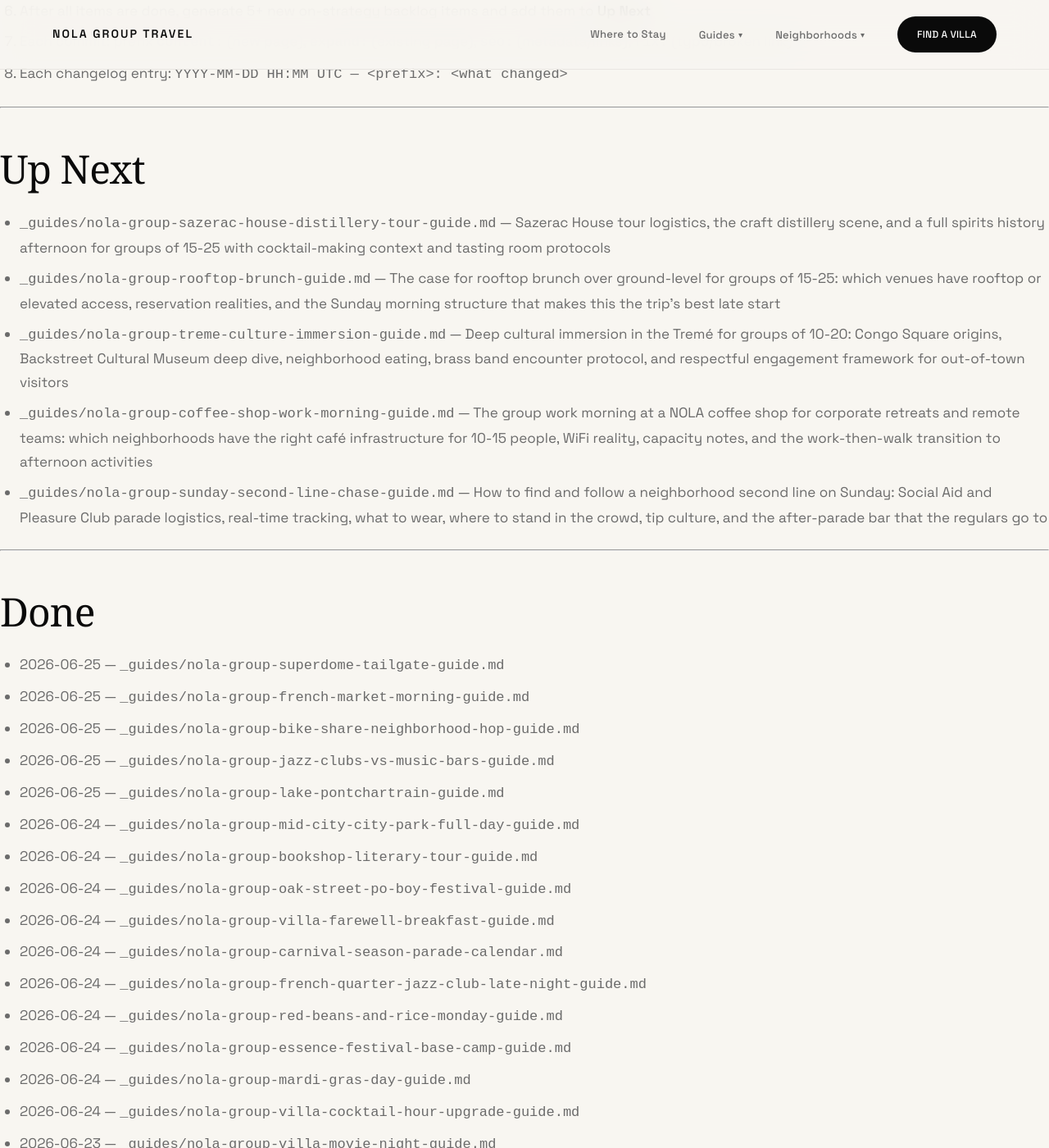
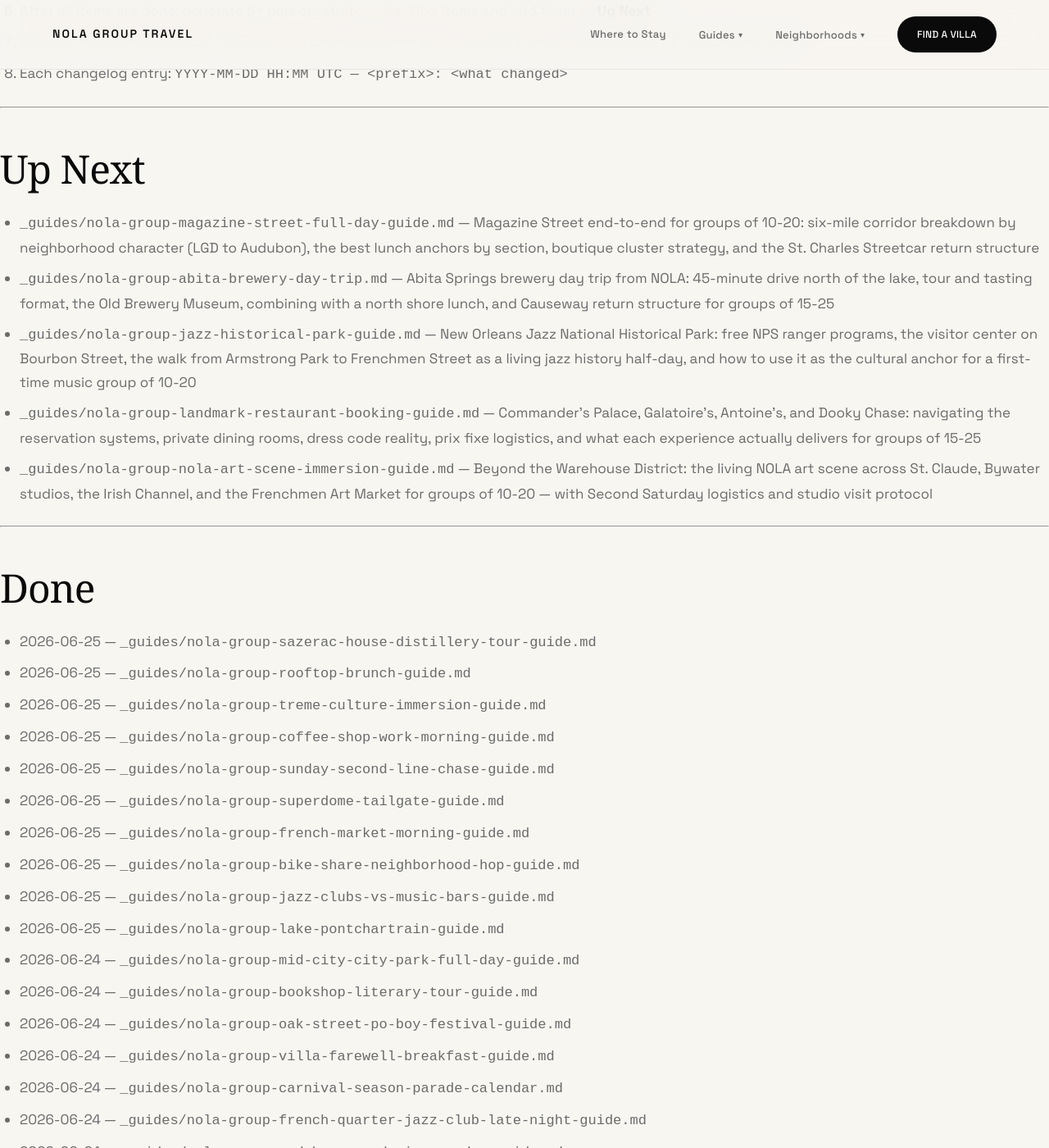
Before and after one commit to sjworth-dev/nola-group-travel, a Jekyll site: the page built from ROADMAP.md, in a window 1280 px wide and 1400 px high, scrolled down 3111 px. Shown: the whole window at 82% size. Built offline with Jekyll 4.4.1, drawn with Linux system fonts in a browser that asks for light colours; some web fonts are replaced; our own code applies the rules of GitHub Pages for plain Markdown files.

Commit message:
content: update ROADMAP — move 5 completed guides to Done, add 5 new Up Next items, append changelog entries

```diff
--- a/ROADMAP.md
+++ b/ROADMAP.md
@@ -86,16 +86,21 @@ This is an independent guide. Properties may be described editorially as example
 
 ## Up Next
 
-- `_guides/nola-group-sazerac-house-distillery-tour-guide.md` — Sazerac House tour logistics, the craft distillery scene, and a full spirits history afternoon for groups of 15-25 with cocktail-making context and tasting room protocols
-- `_guides/nola-group-rooftop-brunch-guide.md` — The case for rooftop brunch over ground-level for groups of 15-25: which venues have rooftop or elevated access, reservation realities, and the Sunday morning structure that makes this the trip's best late start
-- `_guides/nola-group-treme-culture-immersion-guide.md` — Deep cultural immersion in the Tremé for groups of 10-20: Congo Square origins, Backstreet Cultural Museum deep dive, neighborhood eating, brass band encounter protocol, and respectful engagement framework for out-of-town visitors
-- `_guides/nola-group-coffee-shop-work-morning-guide.md` — The group work morning at a NOLA coffee shop for corporate retreats and remote teams: which neighborhoods have the right café infrastructure for 10-15 people, WiFi reality, capacity notes, and the work-then-walk transition to afternoon activities
-- `_guides/nola-group-sunday-second-line-chase-guide.md` — How to find and follow a neighborhood second line on Sunday: Social Aid and Pleasure Club parade logistics, real-time tracking, what to wear, where to stand in the crowd, tip culture, and the after-parade bar that the regulars go to
+- `_guides/nola-group-magazine-street-full-day-guide.md` — Magazine Street end-to-end for groups of 10-20: six-mile corridor breakdown by neighborhood character (LGD to Audubon), the best lunch anchors by section, boutique cluster strategy, and the St. Charles Streetcar return structure
+- `_guides/nola-group-abita-brewery-day-trip.md` — Abita Springs brewery day trip from NOLA: 45-minute drive north of the lake, tour and tasting format, the Old Brewery Museum, combining with a north shore lunch, and Causeway return structure for groups of 15-25
+- `_guides/nola-group-jazz-historical-park-guide.md` — New Orleans Jazz National Historical Park: free NPS ranger programs, the visitor center on Bourbon Street, the walk from Armstrong Park to Frenchmen Street as a living jazz history half-day, and how to use it as the cultural anchor for a first-time music group of 10-20
+- `_guides/nola-group-landmark-restaurant-booking-guide.md` — Commander's Palace, Galatoire's, Antoine's, and Dooky Chase: navigating the reservation systems, private dining rooms, dress code reality, prix fixe logistics, and what each experience actually delivers for groups of 15-25
+- `_guides/nola-group-nola-art-scene-immersion-guide.md` — Beyond the Warehouse District: the living NOLA art scene across St. Claude, Bywater studios, the Irish Channel, and the Frenchmen Art Market for groups of 10-20 — with Second Saturday logistics and studio visit protocol
 
 ---
 
 ## Done
 
+- 2026-06-25 — `_guides/nola-group-sazerac-house-distillery-tour-guide.md`
+- 2026-06-25 — `_guides/nola-group-rooftop-brunch-guide.md`
+- 2026-06-25 — `_guides/nola-group-treme-culture-immersion-guide.md`
+- 2026-06-25 — `_guides/nola-group-coffee-shop-work-morning-guide.md`
+- 2026-06-25 — `_guides/nola-group-sunday-second-line-chase-guide.md`
 - 2026-06-25 — `_guides/nola-group-superdome-tailgate-guide.md`
 - 2026-06-25 — `_guides/nola-group-french-market-morning-guide.md`
 - 2026-06-25 — `_guides/nola-group-bike-share-neighborhood-hop-guide.md`
@@ -653,4 +658,9 @@ This is an independent guide. Properties may be described editorially as example
 2026-06-25 10:30 UTC — content: add _guides/nola-group-bike-share-neighborhood-hop-guide.md — Blue Bikes station logistics, 4 cross-neighborhood routes, helmet culture, and food stop pairings for groups of 10-20
 2026-06-25 10:45 UTC — content: add _guides/nola-group-jazz-clubs-vs-music-bars-guide.md — sit-down vs. stand-and-listen, cover charges vs. donation jars, reservation mechanics, and which format keeps 20 people together
 2026-06-25 11:00 UTC — content: add _guides/nola-group-lake-pontchartrain-guide.md — lakefront seawall at sunset, fishing piers, Pontchartrain Beach area, and Bucktown seafood corridor for groups of 15-30
+2026-06-25 12:00 UTC — content: add _guides/nola-group-sazerac-house-distillery-tour-guide.md — Sazerac House tour logistics, craft distillery scene, and full spirits history afternoon for groups of 15-25
+2026-06-25 12:15 UTC — content: add _guides/nola-group-rooftop-brunch-guide.md — rooftop and elevated brunch for groups of 15-25 with reservation realities and Sunday morning structure
+2026-06-25 12:30 UTC — content: add _guides/nola-group-treme-culture-immersion-guide.md — Congo Square, Backstreet Cultural Museum, brass band protocol, and respectful engagement framework for groups of 10-20
+2026-06-25 12:45 UTC — content: add _guides/nola-group-coffee-shop-work-morning-guide.md — café infrastructure for 10-15 corporate group members, WiFi reality, capacity notes, and work-then-walk transition
+2026-06-25 13:00 UTC — content: add _guides/nola-group-sunday-second-line-chase-guide.md — Social Aid and Pleasure Club logistics, real-time tracking, tip culture, crowd protocol, and after-parade bar for groups of 10-20
 2026-06-24 13:00 UTC — content: add _guides/nola-group-mid-city-city-park-full-day-guide.md — City Park full-day guide with NOMA, Sculpture Garden, Bayou St. John kayaking, Popp's Bandstand, and Mid-City restaurant corridor for groups of 10-30
```
